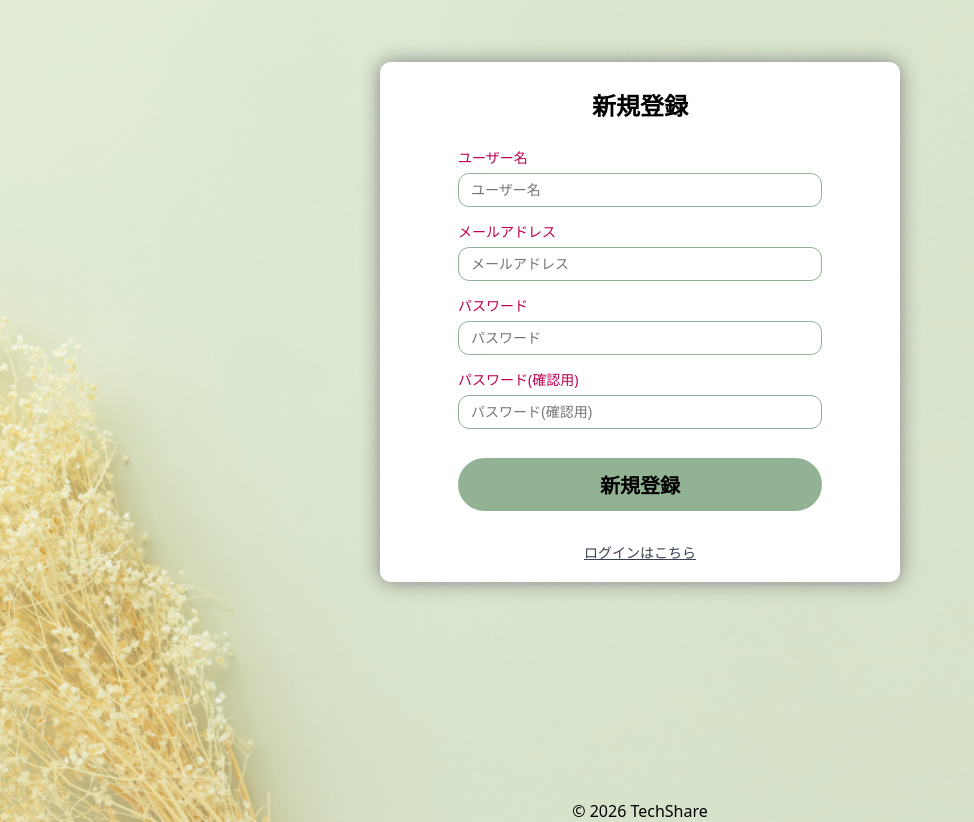
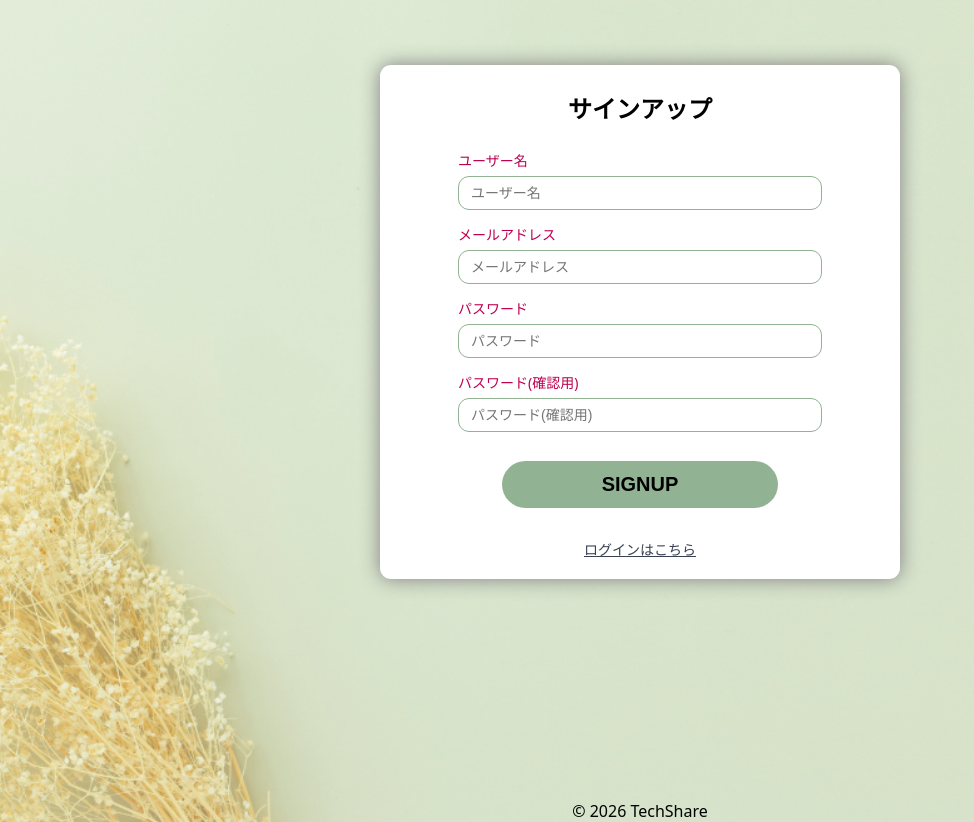
Before and after one commit to gorimax/hackathon_sns_f_team, a Flask app: page /signup in a window 1280 px wide. Shown: the part 80-902 px from the top of the page, without its empty margins (0-974 px from the left). Run offline with Flask 2, Linux system fonts and the light colour scheme.

Commit message:
signupのボタンのクラスの編集

```diff
--- a/SNSApp/templates/auth/signup.html
+++ b/SNSApp/templates/auth/signup.html
@@ -14,7 +14,7 @@
     <div class="card-container">
         <div class="auth-wrapper">
             <div class="card">
-                <h2 class="auth-title">新規登録</h2>
+                <h2 class="auth-title">サインアップ</h2>
                 <form class="auth-form" method="post">
                     <input type="hidden" name="">
                     <div>
@@ -37,8 +37,8 @@
                         <input type="password" placeholder="パスワード(確認用)" name="password">
                     </div>
 
-                    <div>
-                        <button class="auth-button" type="submit">新規登録</button>
+                    <div class="auth-button-container">
+                        <button class="auth-button" type="submit">SIGNUP</button>
 
                         <a class="auth-link" href="{{url_for('login')}}">ログインはこちら</a>
                 </form>
```
